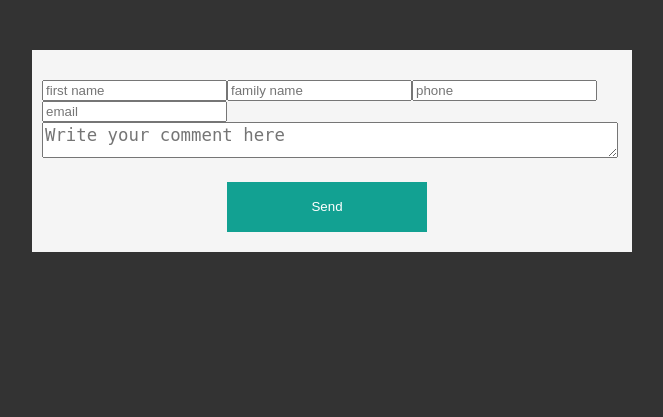
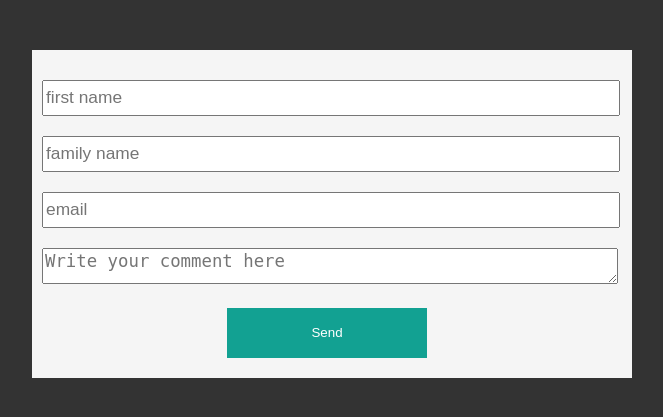
Before and after one commit to rkorach/mtng, a PHP site: page /meeting.php?h=1 in a window 1280 px wide. Shown: the top 417 px of the page, without its empty margins (308-971 px from the left). Run offline with PHP 8.4, Linux system fonts and the light colour scheme; data that the repository does not hold is empty.

Commit message:
Meeting: add class to input fields

```diff
--- a/meeting.php
+++ b/meeting.php
@@ -65,10 +65,9 @@
           // It is the first time the link is seen by the organiser.
           // Ask his details
           echo
-            '<input type="text" name="first_name" id="first_name" placeholder="first name"></input>',
-            '<input type="text" name="family_name" id="family_name" placeholder="family name"></input>',
-            '<input type="text" name="phone" id="phone" placeholder="phone"></input>',
-            '<input type="text" name="email" id="email" placeholder="email"></input>';
+            '<input class="text_field" type="text" name="first_name" id="first_name" placeholder="first name"></input>',
+            '<input class="text_field" type="text" name="family_name" id="family_name" placeholder="family name"></input>',
+            '<input class="text_field" type="text" name="email" id="email" placeholder="email"></input>';
         } else {
           // The person already has an id and is attached to this link.
           // Attach him to the comment (through hidden field)
```
